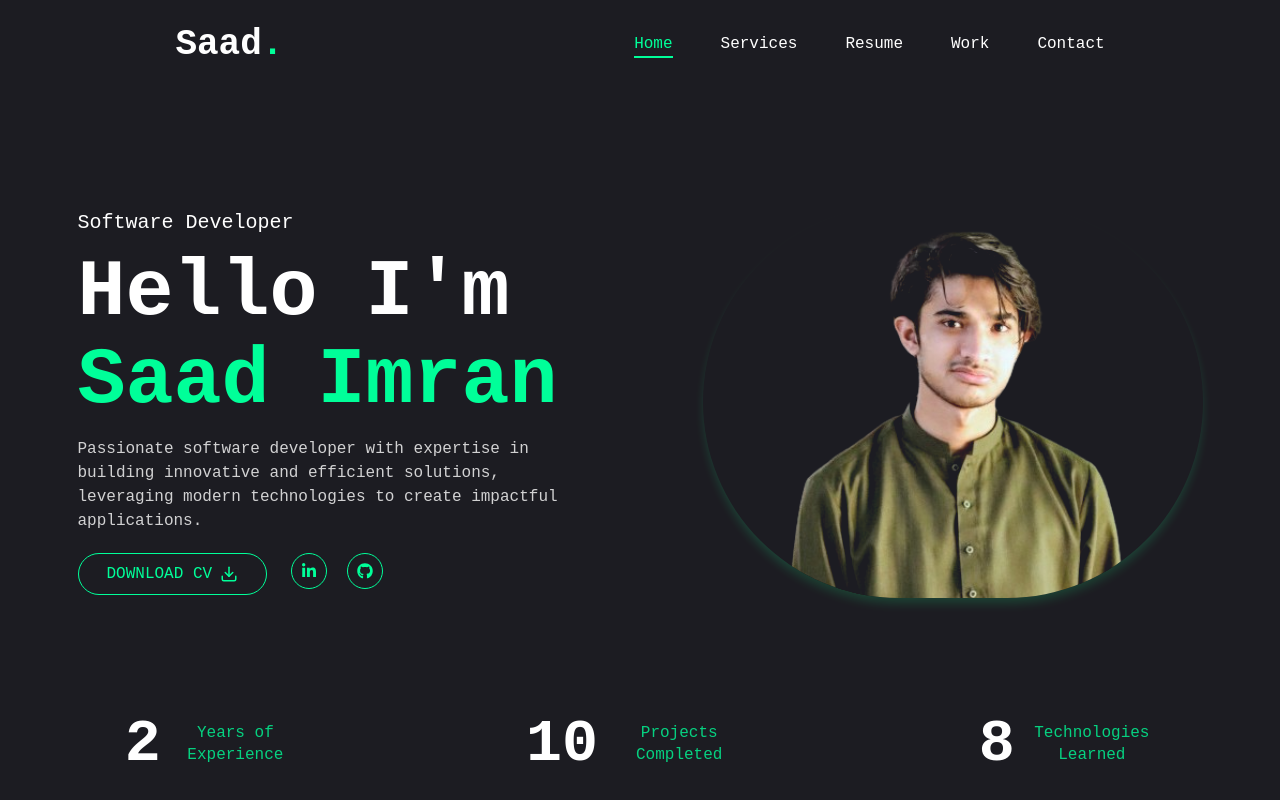
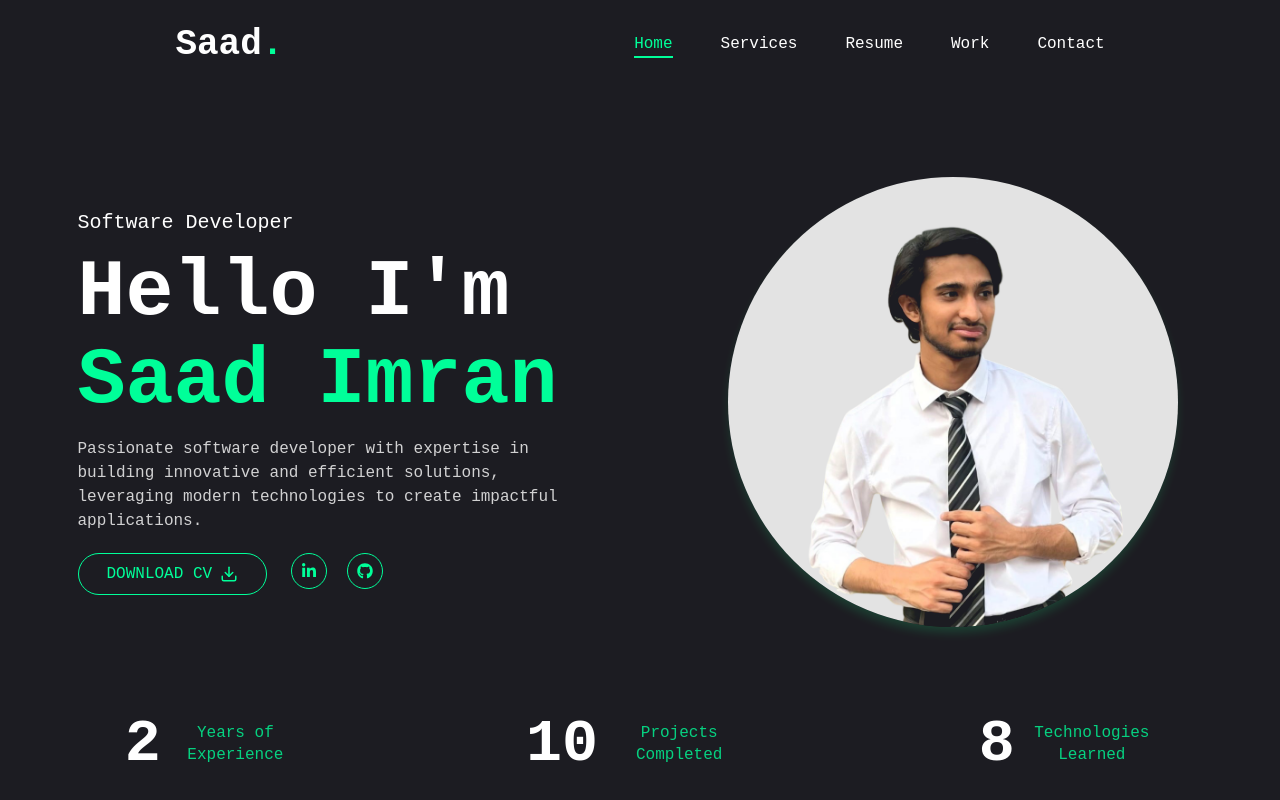
Before and after one commit to SaadIT23/Portfolio-New, a Next.js app in the folder frontend/: page / in a window 1280 px wide. Built offline with nearby package versions, Linux system fonts and the light colour scheme.

Commit message:
update photo

```diff
--- a/frontend/app/components/Photo.js
+++ b/frontend/app/components/Photo.js
@@ -1,8 +1,9 @@
 "use client"
 import React from 'react'
+
 const Photo = () => {
     return (
-        <img src="/saadbg.png" width={"500"} height={"500"} className='rounded-full  drop-shadow-lg shadow-lg animate-blink-shadow ' priority="true" quality={100} alt='Saad' />
+        <img src="/saad7.png" width={"450"} height={"450"} className='rounded-full  drop-shadow-lg shadow-lg animate-blink-shadow ' priority="true" quality={100} alt='Saad' />
     )
 }
 
```
Also changed, not shown: frontend/public/saad7.png (added).
